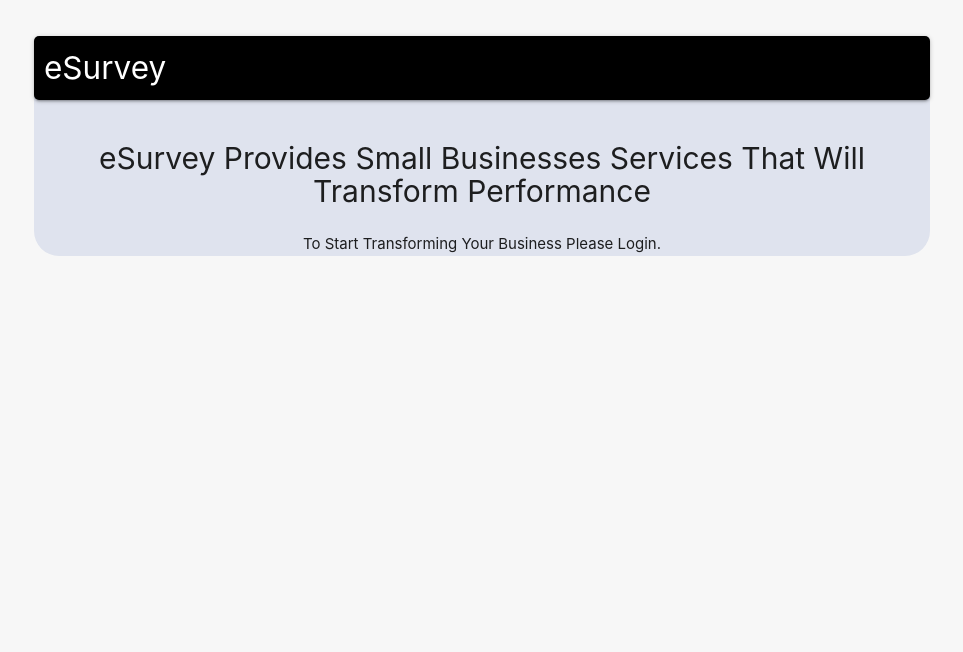
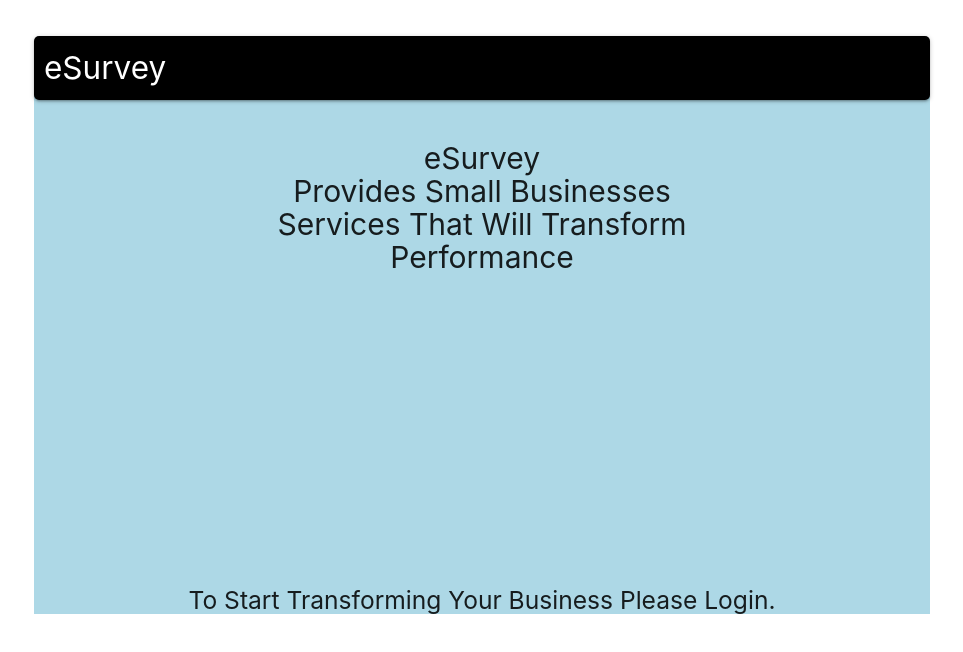
Before and after one commit to alexrahgozar/eSurvey, a React (Create React App) app in the folder client/: page / in a window 1280 px wide. Shown: the top 652 px of the page, without its empty margins (158-1121 px from the left). Built offline with nearby package versions, Linux system fonts and the light colour scheme; no server answers.

Commit message:
touch-up on css

```diff
--- a/client/public/index.html
+++ b/client/public/index.html
@@ -21,11 +21,6 @@
       work correctly both with client-side routing and a non-root public URL.
       Learn how to configure a non-root public URL by running `npm run build`.
     -->
-    <style>
-      body{
-        background-color: #f7f7f7;
-      }
-    </style>
     <title>React App</title>
   </head>
   <body>
--- a/client/src/actions/index.js
+++ b/client/src/actions/index.js
@@ -1,16 +1,32 @@
 import { FETCH_USER, FETCH_SURVEYS } from "./types";
 import axios from "axios";
-//only one expression
+
 export const fetchUser = () => async dispatch => {
   const res = await axios.get("/api/current_user");
+
   dispatch({ type: FETCH_USER, payload: res.data });
 };
 
 // handling payments from stripe
 export const handleToken = token => async dispatch => {
   const res = await axios.post("/api/stripe", token);
+
   dispatch({ type: FETCH_USER, payload: res.data });
 };
+
+export const submitNewSurvey = (values, history) => async dispatch => {
+  const res = await axios.post("/api/surveys", values);
+  history.push("/surveys");
+
+  dispatch({ type: FETCH_USER, payload: res.data });
+};
+
+export const fetchSurveys = () => async dispatch => {
+  const res = await axios.get("/api/surveys");
+
+  dispatch({ type: FETCH_SURVEYS, payload: res.data });
+};
+
 // export const fetchUser = () => {
 //   return function(dispatch) {
 //     axios.get("/api/current_user").then(res =>
@@ -21,15 +37,3 @@ export const handleToken = token => async dispatch => {
 //     );
 //   };
 // };
-
-export const submitNewSurvey = (values, history) => async dispatch => {
-  const res = await axios.post("/api/surveys", values);
-  history.push("/surveys");
-  dispatch({ type: FETCH_USER, payload: res.data });
-};
-
-export const fetchSurveys = () => async dispatch => {
-  const res = await axios.get("/api/surveys");
-
-  dispatch({ type: FETCH_SURVEYS, payload: res.data });
-};
--- a/client/src/components/App.js
+++ b/client/src/components/App.js
@@ -15,7 +15,7 @@ class App extends Component {
     return (
       <div className="container">
         <BrowserRouter>
-          <div style={{ borderRadius: "25px", backgroundColor: "#dfe3ee" }}>
+          <div style={{ borderRadius: "25px", backgroundColor: "lightblue" }}>
             <Header />
             <Route exact path="/" component={Landing} />
             <Route exact path="/surveys" component={Dashboard} />
--- a/client/src/components/Landing.js
+++ b/client/src/components/Landing.js
@@ -3,12 +3,17 @@ import React from "react";
 
 const Landing = () => {
   return (
-    <div style={{ textAlign: "center" }}>
+    <div style={{ backgroundColor: "lightblue", textAlign: "center" }}>
       <h1 style={{ fontSize: "30px" }}>
-        eSurvey Provides Small Businesses Services That Will Transform
+        eSurvey
+        <br />
+        Provides Small Businesses <br />
+        Services That Will Transform <br />
         Performance
       </h1>
-      To Start Transforming Your Business Please Login.
+      <h5 style={{ marginTop: "35%" }}>
+        To Start Transforming Your Business Please Login.
+      </h5>
     </div>
   );
 };
```
